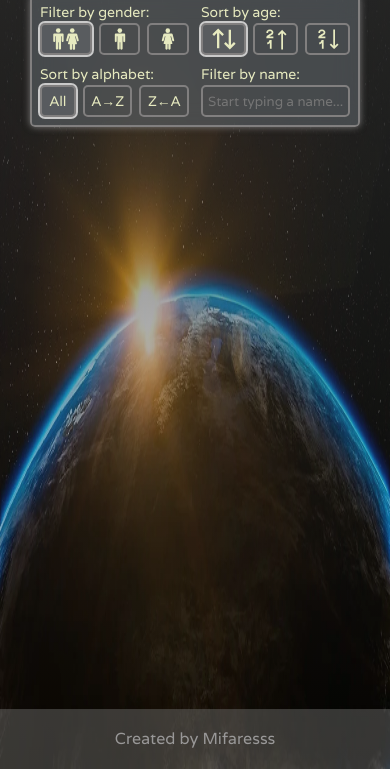
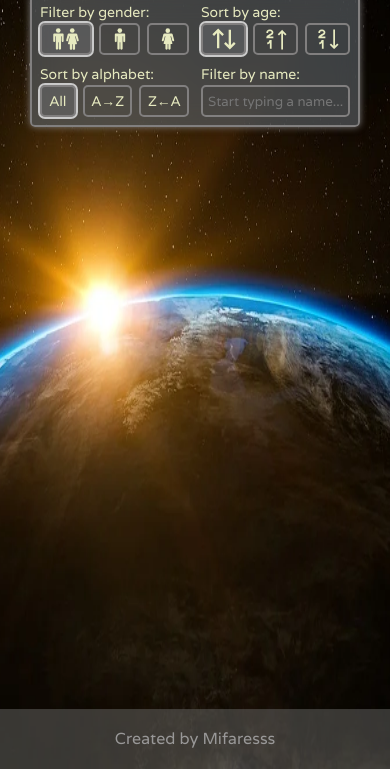
Before and after one commit to Mifaresss/friends-app, a plain HTML site: page index.html in a window 390 px wide. Shown: the part 75-844 px from the top of the page. Drawn offline with Linux system fonts and the light colour scheme; no server answers; a web font is replaced by a local one.

Commit message:
improved background view

```diff
--- a/css/styles.css
+++ b/css/styles.css
@@ -2,13 +2,14 @@
 :root {
 	--filters-main-color: #e7eac0;
 	--border-main-color: #817f7f;
+	/* rgb(245, 219, 252) */
 }
 body {
 	/* font-family: 'Titillium Web', sans-serif; */
 	/* font-family: 'Yatra One', sans-serif; */
 	font-family: 'Varela', sans-serif;
 	height: 100%;
-	background: linear-gradient( rgba(50, 50, 50, 0.78), rgba(50, 50, 50, 0) ), url(../images/background/earth-1756274_1280.webp);
+	background: url(../images/background/earth-1756274_1280.webp);
 	background-repeat: no-repeat;
 	background-size: 100% 100%;
 	background-attachment: fixed;
@@ -298,6 +299,9 @@ body {
 	}
 }
 @media (max-width: 930px) {
+	body {
+		background-size: 120% 100%;
+	}
 	.filter {
 		font-size: 14px;
 	}
@@ -332,6 +336,9 @@ body {
 	}
 }
 @media (max-width: 674px) {
+	body {
+		background-size: 150% 100%;
+	}
 	.filter {
 		gap: 18px;
 	}
@@ -346,6 +353,9 @@ body {
 	}
 }
 @media (max-width: 500px) {
+	body {
+		background-size: 170% 100%;
+	}
 	.header {
 		height: 70px;
 	}
@@ -383,6 +393,9 @@ body {
 	}
 }
 @media (max-width: 400px) {
+	body {
+		background-size: 190% 100%;
+	}
 	.filter {
 		display: grid;
 		grid-template-columns: 1fr 1fr;
```
